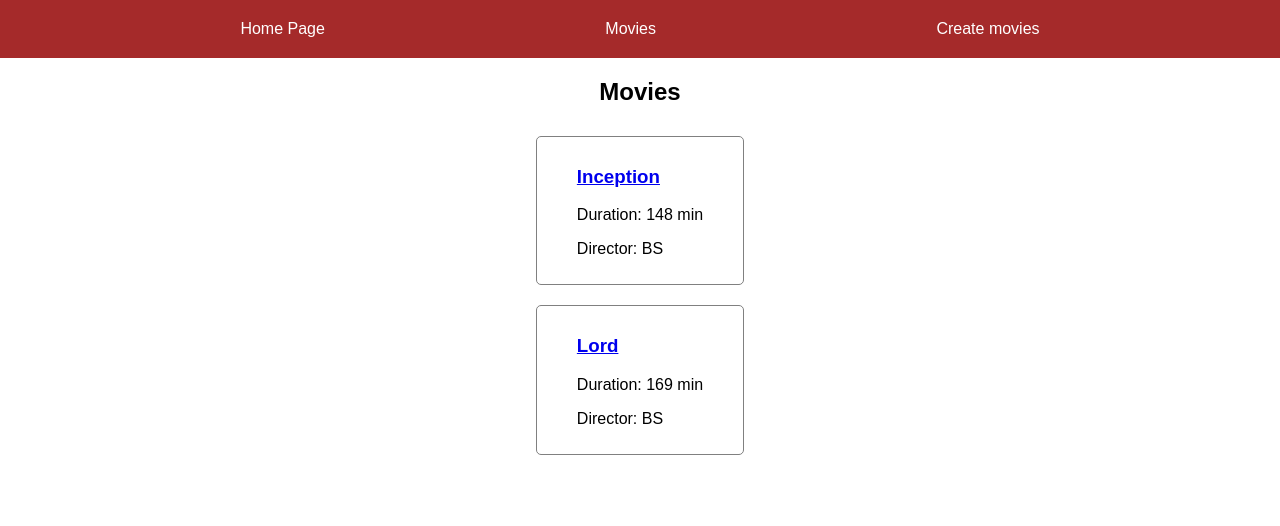
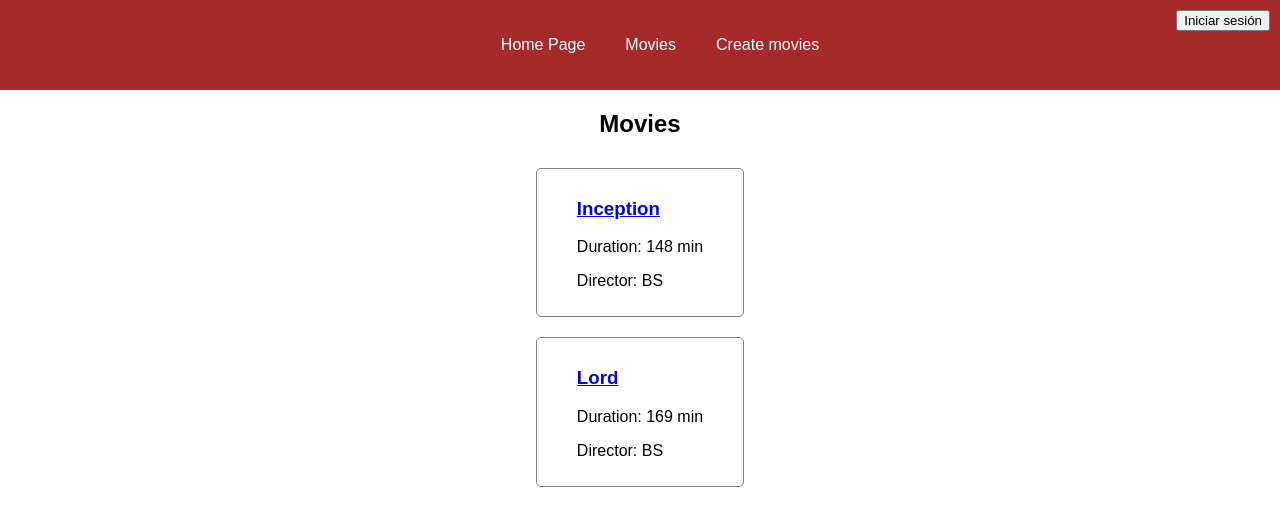
Before and after one commit to Senilliani/vue-training, a Vue app: page /movies in a window 1280 px wide. Shown: the top 526 px of the page. Built offline with nearby package versions, Linux system fonts and the light colour scheme.

Commit message:
fetch from api

```diff
--- a/src/components/HeaderComponent.vue
+++ b/src/components/HeaderComponent.vue
@@ -1,7 +1,13 @@
 <template>
-    <header class="header">
+    <header class="nav-list">
+        <div class="login-bar">
+            <p v-if="userStore.user" class="username">
+                {{ userStore.user.name }}
+            </p>
+            <button @click="userStore.getUser()">Iniciar sesión</button>
+        </div>
         <nav>
-            <ul class="nav-list">
+            <ul>
                 <li><router-link class="link" to="/">Home Page</router-link></li>
                 <li><router-link class="link" to="/movies">Movies</router-link></li>
                 <li><router-link class="link" :to="{ name: 'create' }">Create movies</router-link></li>
@@ -11,6 +17,9 @@
 </template>
 
 <script setup>
+import { useUserStore } from '../stores/user';
+
+const userStore = useUserStore()
 </script>
 
 <style scoped>
@@ -23,6 +32,25 @@
     white-space: nowrap;
     padding: 20px 0;
     margin-top: 0;
+
+    .login-bar {
+        width: 100%;
+        position: absolute;
+        top: 10px;
+        right: 10px;
+        display: flex;
+        justify-content: end;
+
+        .username {
+            margin: 0;
+            padding-right: 10px;
+        }
+    }
+}
+
+ul {
+    display: flex;
+    gap: 40px;
 }
 
 li {
--- /dev/null
+++ b/src/stores/user.js
@@ -0,0 +1,20 @@
+import { defineStore } from "pinia";
+import { ref } from "vue";
+
+export const useUserStore = defineStore("user", () => {
+  const user = ref();
+
+  const API_URL = "https://jsonplaceholder.typicode.com/users/1";
+
+  const getUser = async () => {
+    const response = await fetch(API_URL);
+    const data = await response.json();
+
+    user.value = data;
+  };
+
+  return {
+    user,
+    getUser,
+  };
+});
```
